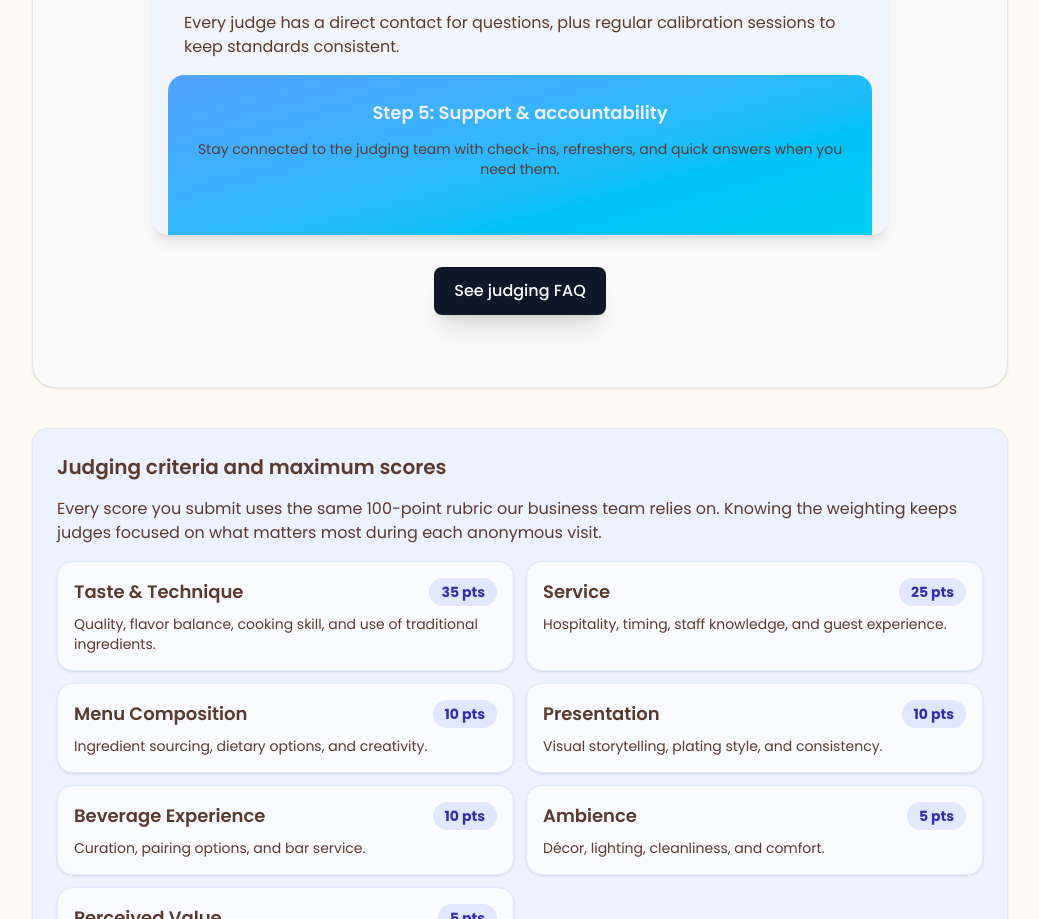
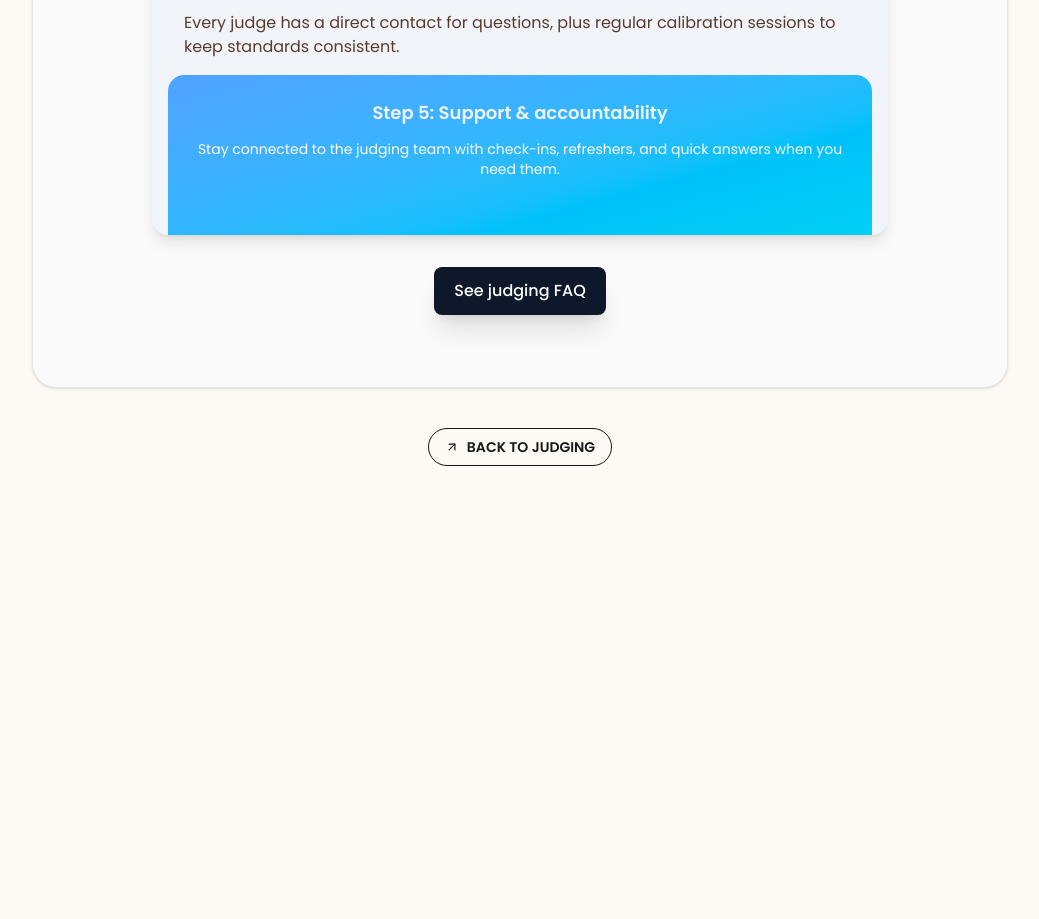
Before and after one commit to LayerSyncAi/savaal, a Next.js app: page /judging/prospective-judges in a window 1280 px wide. Shown: the part 2720-3639 px from the top of the page, without its empty margins (120-1159 px from the left). After the commit the page ends 3282 px from the top, so only its background shows below. Built offline with nearby package versions, Linux system fonts and the light colour scheme.

Commit message:
styled judges page

```diff
--- a/app/globals.css
+++ b/app/globals.css
@@ -63,3 +63,7 @@ p {
 .p-tertiary {
   color: var(--tertiary);
 }
+
+.p-white {
+  color: var(--background);
+}
--- a/app/judging/prospective-judges/components/QualificationShowcase.tsx
+++ b/app/judging/prospective-judges/components/QualificationShowcase.tsx
@@ -100,7 +100,7 @@ function BounceCard({
                                 <span className="block text-center text-lg font-semibold text-indigo-50">
                                         Step {step.id}: {step.title}
                                 </span>
-                                <p className="mt-3 text-center text-sm text-indigo-50/90">{step.highlight}</p>
+                                <p className="mt-3 text-center text-sm p-white">{step.highlight}</p>
                         </div>
                 </motion.div>
         );
--- a/app/judging/prospective-judges/page.tsx
+++ b/app/judging/prospective-judges/page.tsx
@@ -1,9 +1,11 @@
+import RoundedSlideButtonLight from "@/components/rounded-slide-button-light";
 import { BackLinkSection } from "./components/BackLinkSection";
 import { CriteriaSection } from "./components/CriteriaSection";
 import { CycleSection } from "./components/CycleSection";
 import { GreatJudgeSection } from "./components/GreatJudgeSection";
 import { HeroSection } from "./components/HeroSection";
 import { QualificationSection } from "./components/QualificationSection";
+import { FiArrowUpRight } from "react-icons/fi";
 
 export default function JudgingProspectiveJudgesPage() {
 	return (
@@ -14,11 +16,14 @@ export default function JudgingProspectiveJudgesPage() {
 
 			<QualificationSection />
 
-      <CriteriaSection />
-
-      <CycleSection />
-
-      <BackLinkSection />
+			<RoundedSlideButtonLight
+				href="/judging"
+				title="Back to judging"
+				hoverFillColor="var(--tertiary)"
+				icon={<FiArrowUpRight />}
+				defaultColor="var(--foreground)"
+				className="mx-auto px-3 text-sm"
+			/>
 		</section>
 	);
 }
```
Lines whose indentation alone changed are shown as unchanged.
